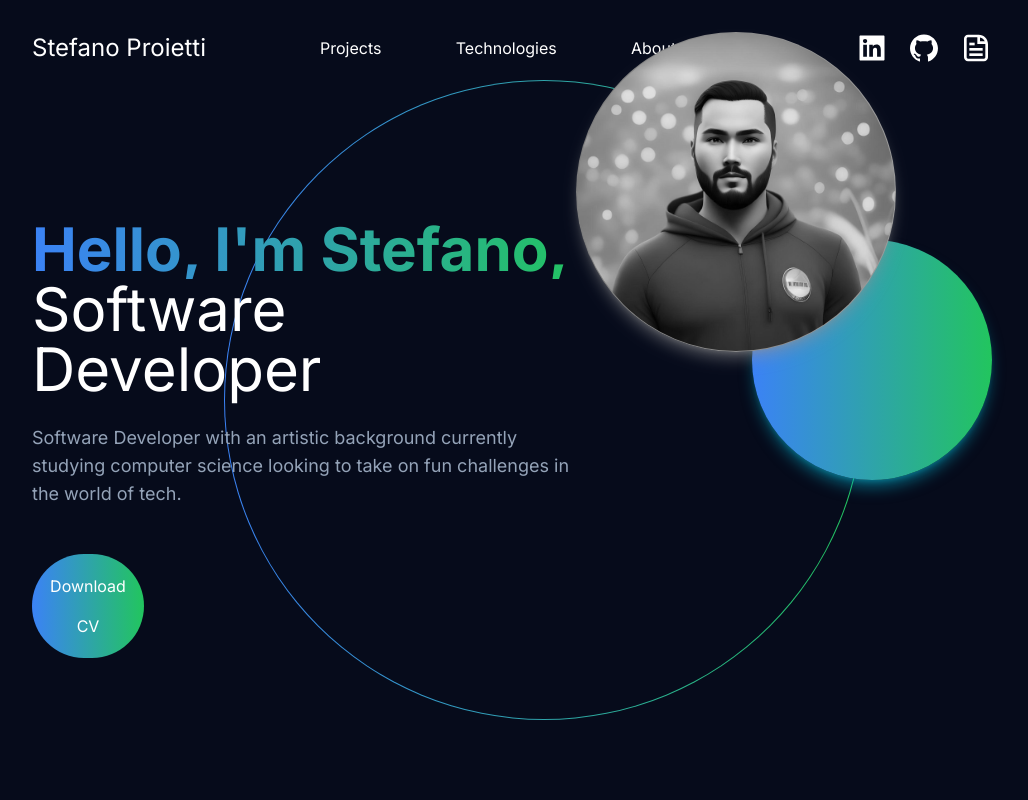
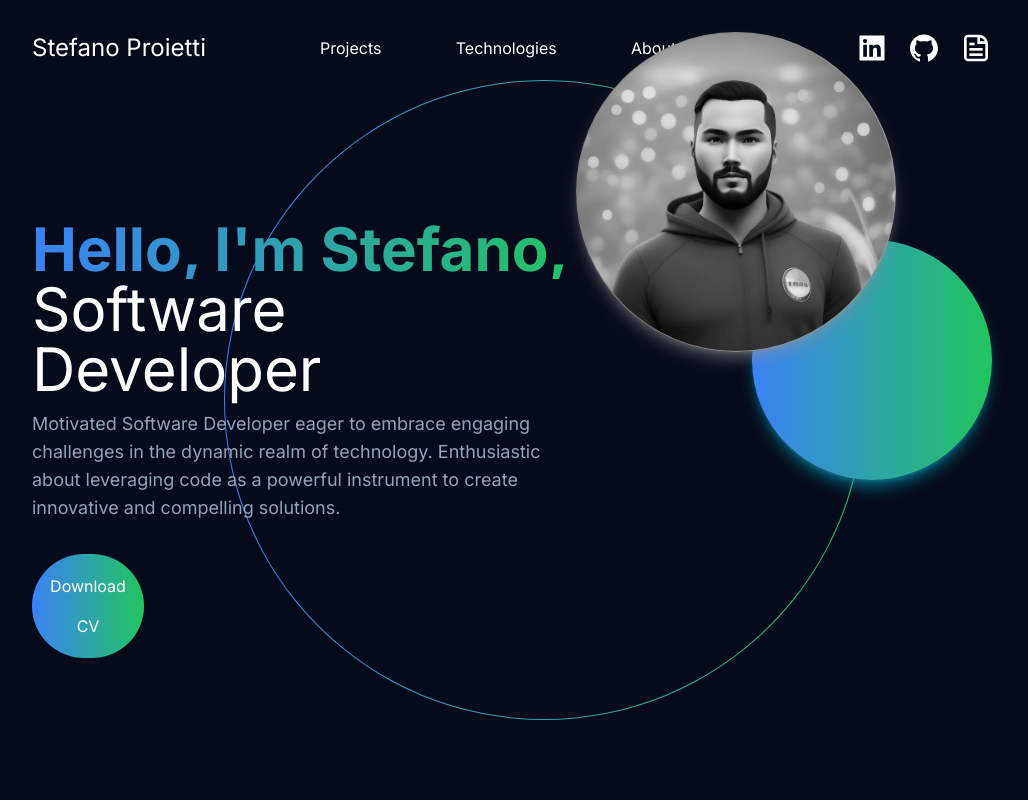
Before and after one commit to stefanomusicman/personal_portfolio_v2, a Next.js app: page / in a window 1280 px wide. Shown: the top 800 px of the page, without its empty margins (128-1156 px from the left). Built offline with nearby package versions, Linux system fonts and the light colour scheme.

Commit message:
chore: update hero section text

```diff
--- a/components/HeroSection.tsx
+++ b/components/HeroSection.tsx
@@ -169,7 +169,7 @@ const CircleWithImage: React.FC<HoverStatus> = ({ setIsHovering }) => {
 const TextSection = () => {
     const nameStyles: string = "font-bold text-2xl lg:text-5xl xl:text-6xl bg-gradient-to-r from-blue-500 to-green-500 inline-block text-transparent bg-clip-text";
     const titleStyles: string = "text-2xl lg:text-5xl xl:text-6xl";
-    const description: string = "Software Developer with an artistic background currently studying computer science looking to take on fun challenges in the world of tech.";
+    const description: string = "Motivated Software Developer eager to embrace engaging challenges in the dynamic realm of technology. Enthusiastic about leveraging code as a powerful instrument to create innovative and compelling solutions.";
     {/* Passionate about using code as a tool to build fun and amazing things. */ }
 
     const nameRef: any = useRef();
```
